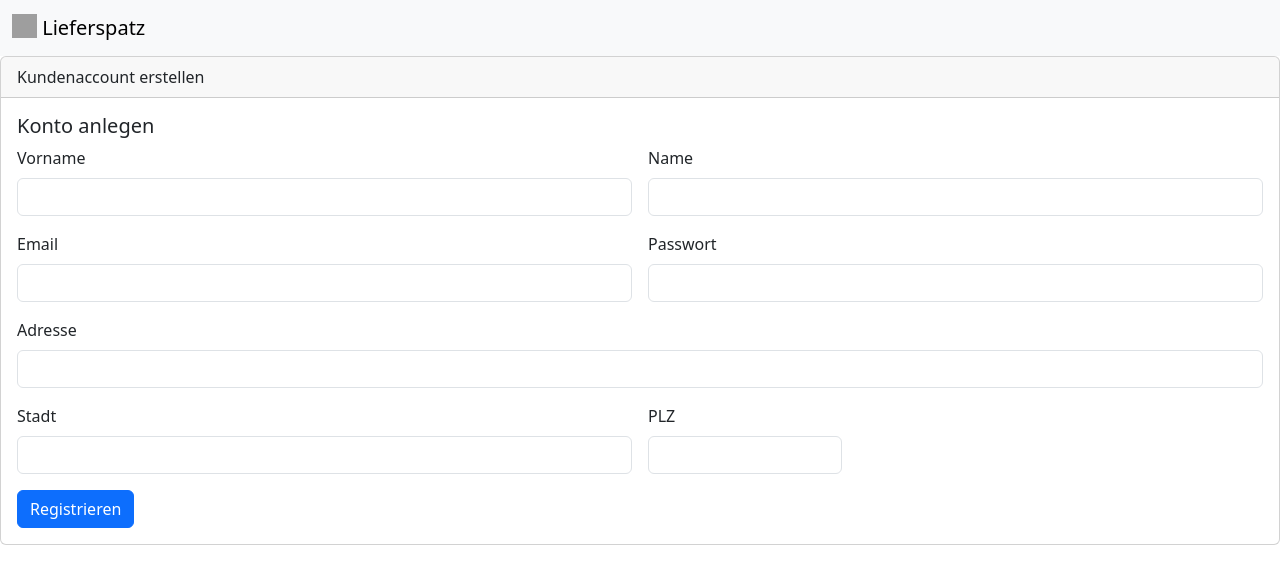
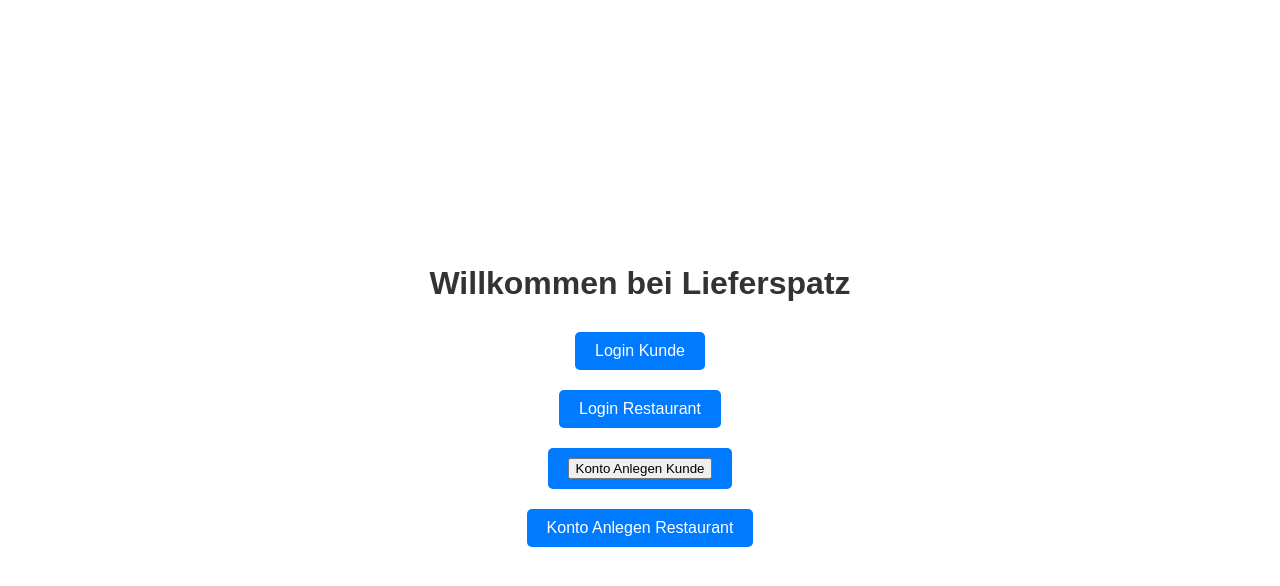
Before and after one commit to BeastedLMS/DB-Praktikum, a Flask app: page / in a window 1280 px wide. Shown: the top 586 px of the page. Run offline with Flask 3, Linux system fonts and the light colour scheme; grey boxes are pictures that could not be loaded.

Commit message:
Verknüpfungen
Der eine Knopf hat nen Anfall, nicht alles ist verknüpft

```diff
--- a/Lieferspatz/app.py
+++ b/Lieferspatz/app.py
@@ -3,38 +3,30 @@
 
 app = Flask(__name__)
 
-@app.route('/', methods=['GET', 'POST'])
-def home():
+@app.route('/')
+def start_anmeldung():
+    #Hier wird auf die Main Seite verwiesen
+    return render_template("StartAnmeldung.html")
+
+@app.route('/konto-anlegen-kunde', methods=['GET'])
+def konto_anlegen_kunde():
     #Hier wird auf die Main Seite verwiesen
     return render_template("KontoAnlegenKunde.html")
 
-#Verweis von Main auf KontoAnlegen, sowohl Kunde als auch Restaurants, muss noch hierhin
+@app.route('/konto-anlegen-restaurant', methods=['GET'])
+def konto_anlegen_restaurant():
+    #Hier wird auf die Main Seite verwiesen
+    return render_template("KontoAnlegenRestaurant.html")
 
-@app.route('/', methods=['GET', 'POST'])
-def registerR():
+@app.route('/login-kunde', methods=['GET'])
+def login_kunde():
+    #Hier wird auf die Main Seite verwiesen
+    return render_template("LoginKunde.html")
 
-    if request.method == 'POST':
-
-        first_name = request.form["first_name"]
-        last_name = request.form["last_name"]
-        email = request.form["email"]
-        password = request.form["password"]
-        address = request.form["address"]
-        city = request.form["city"]
-        zip = request.form["zip"]
-
-        connection = sqlite3.connect("database.db")
-        cursor = connection.cursor()
-        cursor.execute('''
-                       insert into users (first_name, last_name, email, password, address, city, zip)
-                       VALUES (?, ?, ?, ?, ?, ?, ?)
-                       ''', (first_name, last_name, email, password, address, city, zip))
-
-        connection.commit()
-        connection.close()
-
-        return Response("Sie sind nun ein glückliches Mitlgied, welches sich Essen bestellen kann")
-
+@app.route('/login-restaurant', methods=['GET'])
+def login_restaurant():
+    #Hier wird auf die Main Seite verwiesen
+    return render_template("LoginRestaurant.html")
 
 
 @app.route('/registerkunde', methods=['GET', 'POST'])
@@ -59,7 +51,7 @@
         connection.commit()
         connection.close()
 
-        return Response("Sie sind nun ein glückliches Mitglied, welches sich Essen bestellen kann.")
+    return Response("Sie sind nun ein glückliches Mitglied, welches sich Essen bestellen kann.")
 
 
 
--- a/Lieferspatz/templates/StartAnmeldung.html
+++ b/Lieferspatz/templates/StartAnmeldung.html
@@ -41,10 +41,10 @@
 <body>
     <h1>Willkommen bei Lieferspatz</h1>
     <div class="button-container">
-        <a href="LoginKunde.html">Login Kunde</a>
-        <a href="LoginRestaurant.html">Login Restaurant</a>
-        <a href="KontoAnlegenKunde.html">Konto Anlegen Kunde</a>
-        <a href="KontoAnlegenRestaurant.html">Konto Anlegen Restaurant</a>
+        <a href="login-kunde">Login Kunde</a>
+        <a href="login-restaurant.html">Login Restaurant</a>
+        <a href="/konto-anlegen-kunde"><button>Konto Anlegen Kunde</button></a>
+        <a href="/konto-anlegen-restaurant">Konto Anlegen Restaurant</a>
     </div>
 </body>
 </html>
```
